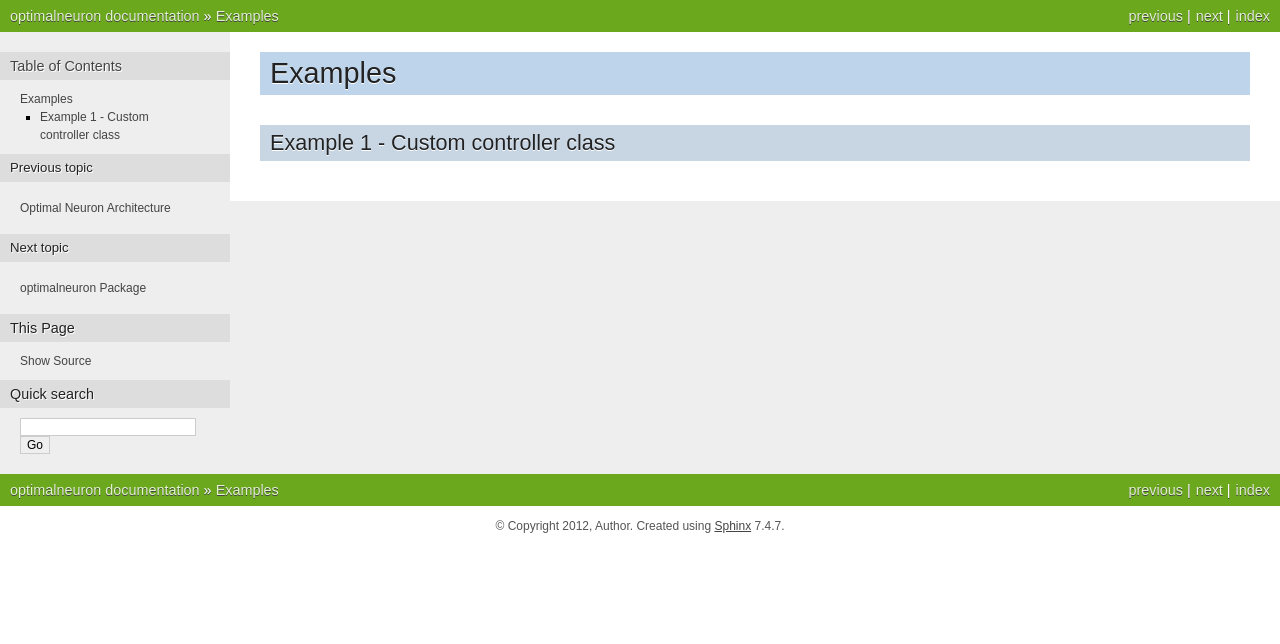
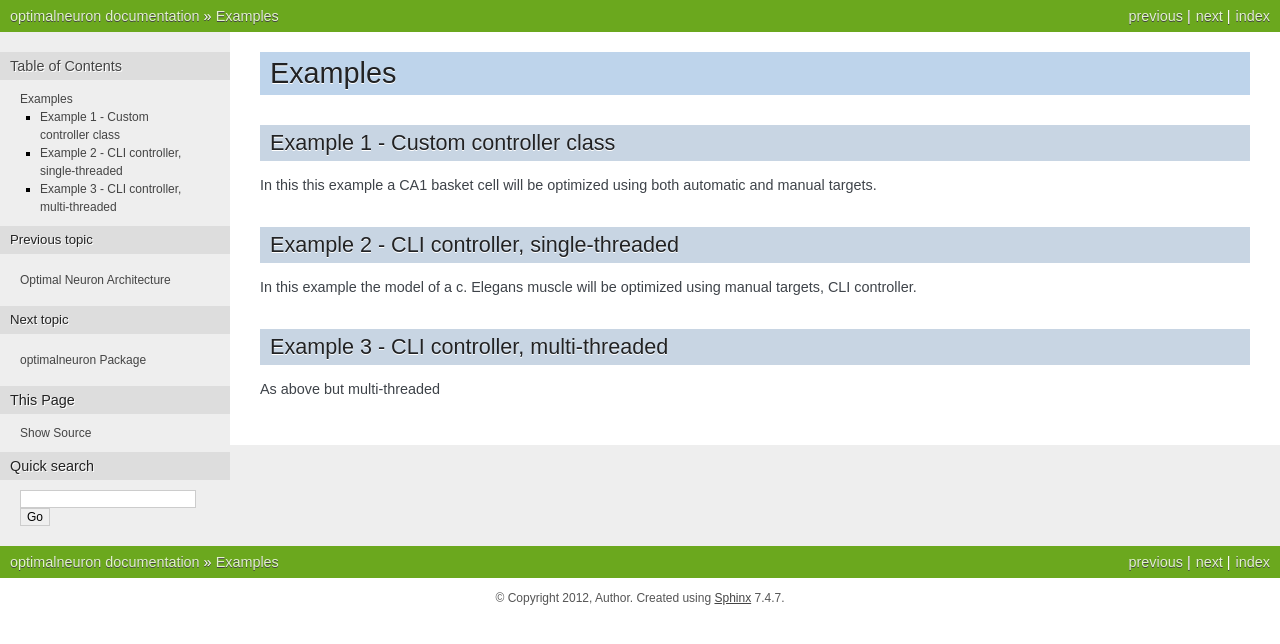
Before and after one commit to NeuralEnsemble/neurotune, a Sphinx documentation site: the page built from doc/examples.rst, in a window 1280 px wide. Shown: the top 644 px of the page. Built offline with Sphinx 7.4.7, drawn with Linux system fonts in a browser that asks for light colours.

Commit message:
beefing up examples

```diff
--- a/doc/examples.rst
+++ b/doc/examples.rst
@@ -3,3 +3,15 @@ Examples
 
 Example 1 - Custom controller class
 -----------------------------------
+
+In this this example a CA1 basket cell will be optimized using both automatic
+and manual targets.
+
+Example 2 - CLI controller, single-threaded
+-------------------------------------------
+In this example the model of a c. Elegans muscle will be optimized using
+manual targets, CLI controller.
+
+Example 3 - CLI controller, multi-threaded
+------------------------------------------
+As above but multi-threaded
```
